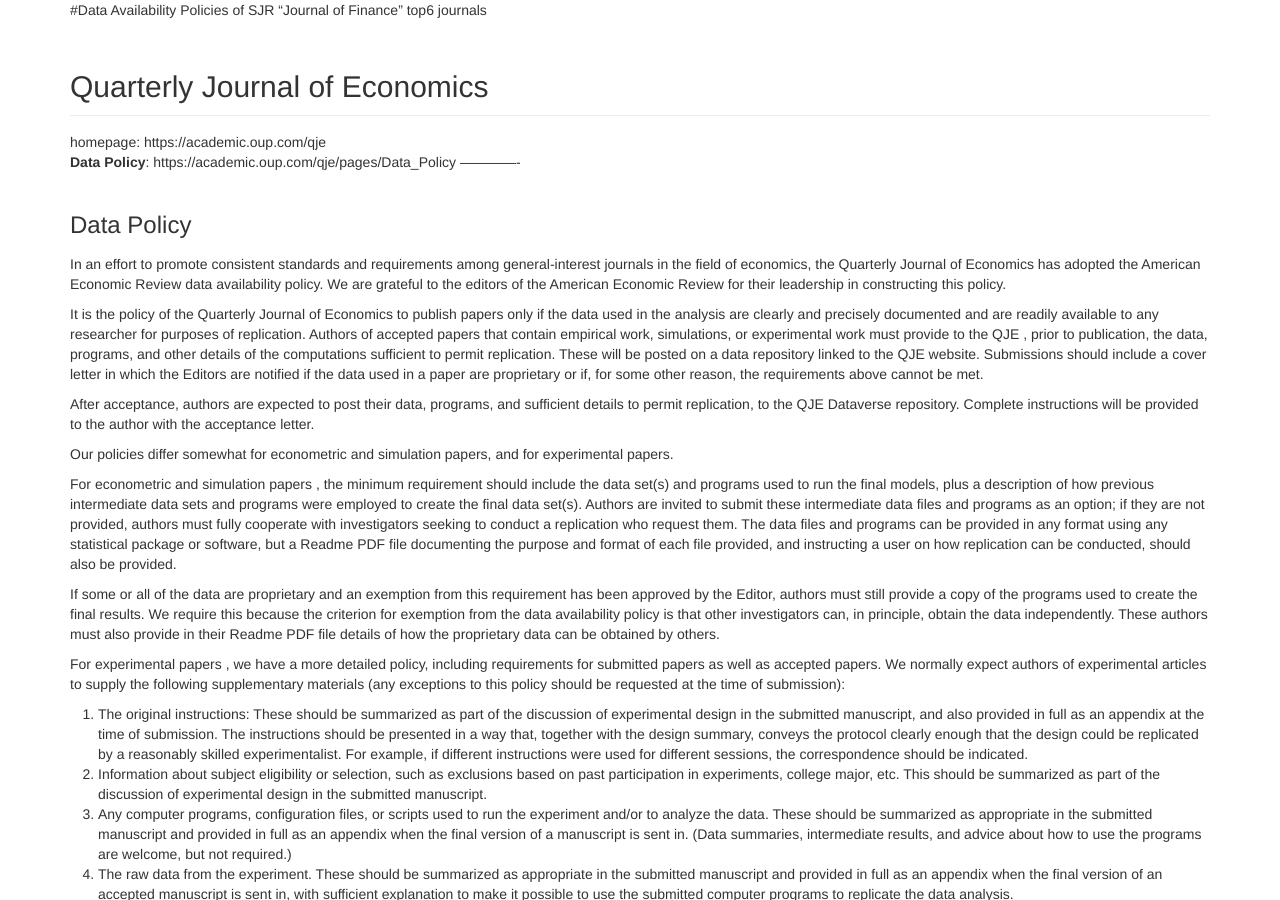
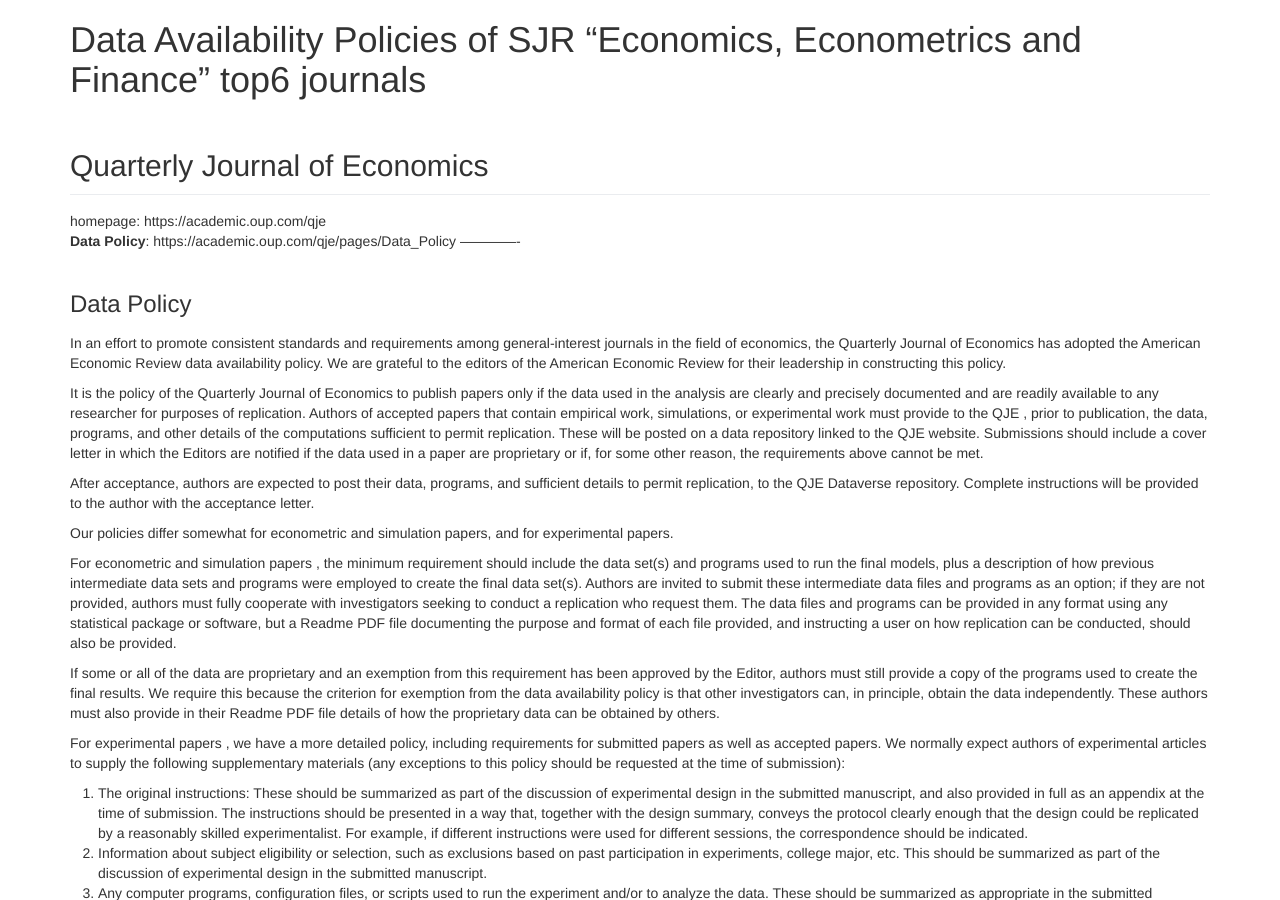
Before and after one commit to REStud/guidance, a Jekyll site: the page built from DAP/DAP_top6.md, in a window 1280 px wide and 900 px high. Built offline with Jekyll 4.4.1, drawn with Linux system fonts in a browser that asks for light colours; our own code applies the rules of GitHub Pages for plain Markdown files.

Commit message:
edit typo

```diff
--- a/DAP/DAP_top6.md
+++ b/DAP/DAP_top6.md
@@ -1,4 +1,4 @@
-#Data Availability Policies of SJR "Journal of Finance" top6 journals
+# Data Availability Policies of SJR "Economics, Econometrics and Finance" top6 journals
 
 ## Quarterly Journal of Economics
 homepage: https://academic.oup.com/qje<br/>
```
